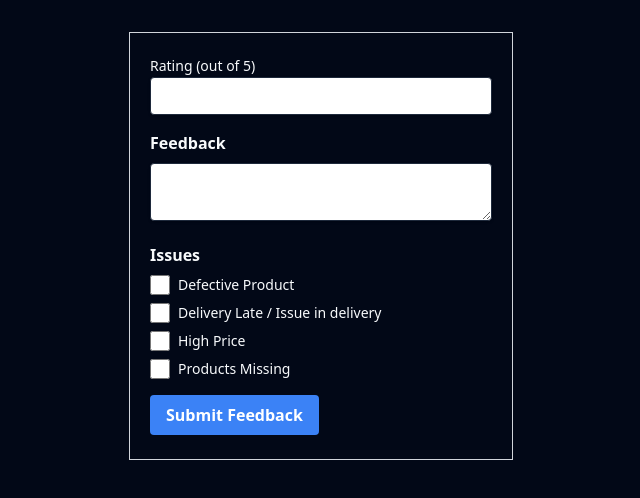
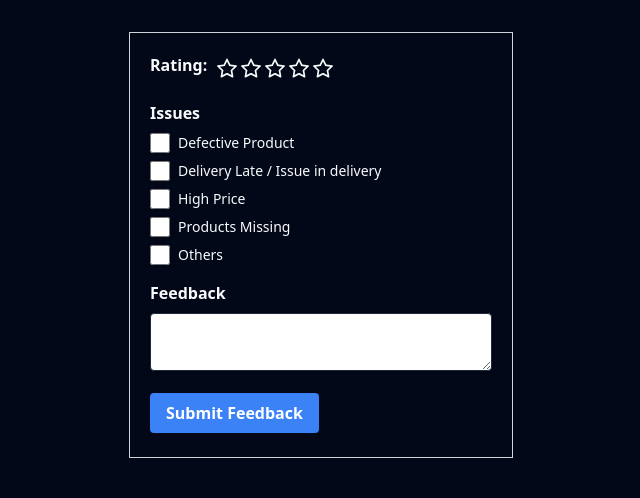
Before and after one commit to AkshadGawde/hackathon, a React (Vite) app: page /feedback in a window 1280 px wide. Shown: the top 498 px of the page, without its empty margins (319-959 px from the left). Built offline with nearby package versions, Linux system fonts and the light colour scheme; no server answers.

Commit message:
feedback_form_done

```diff
--- a/src/Pages/Student/FeedbackForm.jsx
+++ b/src/Pages/Student/FeedbackForm.jsx
@@ -1,48 +1,45 @@
-import React from 'react'
-import { useForm } from 'react-hook-form'
-import { useNavigate } from "react-router-dom";
+import React, { useState } from 'react';
+import { useForm } from 'react-hook-form';
+import { useNavigate } from 'react-router-dom';
+import { AiFillStar, AiOutlineStar } from 'react-icons/ai';
+
 const FeedbackForm = () => {
   const { register, handleSubmit } = useForm();
   const navigate = useNavigate();
+  const [rating, setRating] = useState(0);
+
+  const handleStarClick = (value) => {
+    setRating(value);
+  };
 
   const onSubmit = (data) => {
-      console.log(data);
-      navigate("/attendance");
+    console.log({ ...data, rating });
+    navigate('/attendance');
   };
 
-
   return (
-        <div className="border border-gray-300 max-w-sm mx-auto mt-8 p-5 pb-0 mb-5"> {/* Add border to the whole page */}
+    <div className="border border-gray-300 max-w-sm mx-auto mt-8 p-5 pb-0 mb-5">
       <form onSubmit={handleSubmit(onSubmit)} className="">
-
-
-                <div className="mb-4">
-                    <label htmlFor="rating" className="text-sm ">
-                        Rating (out of 5)
+        <div className="mb-4 flex items-center">
+          <label htmlFor="rating" className="block font-bold mb-2 pr-2">
+            Rating:
           </label>
-                    <input
-                        type="number"
-                        id="rating"
-                        name="rating"
-                        {...register("rating")}
-                        className="shadow appearance-none border rounded w-full py-2 px-3 leading-tight focus:outline-none focus:shadow-outline text-black placeholder-black"
-                    />
-                </div>
-
-                <div className="mb-4">
-                    <label htmlFor="feedback" className="block font-bold mb-2 ">
-                        Feedback
-                    </label>
-                    <textarea
-                        id="feedback"
-                        name="feedback"
-                        {...register("feedback")}
-                        className="shadow appearance-none border rounded w-full py-2 px-3  leading-tight focus:outline-none focus:shadow-outline text-black placeholder-black"
-                    ></textarea>
+          {[1, 2, 3, 4, 5].map((value) => (
+            <span
+              key={value}
+              onClick={() => handleStarClick(value)}
+              className="cursor-pointer"
+            >
+              {value <= rating ? (
+                <AiFillStar className="text-yellow-500 text-2xl" /> // Increase size with text-2xl class
+              ) : (
+                <AiOutlineStar className="text-2xl" /> // Increase size with text-2xl class
+              )}
+            </span>
+          ))}
         </div>
         <div className="mb-4">
           <p className="block font-bold mb-2 ">Issues</p>
-
           <label className="flex items-center mb-2">
             <input
               type="checkbox"
@@ -86,7 +83,30 @@ const FeedbackForm = () => {
             />
             <span className="ml-2 text-sm ">Products Missing</span>
           </label>
+          <label className="flex items-center mb-2">
+            <input
+              type="checkbox"
+              name="issues"
+              value="Issue 4"
+              {...register("issues")}
+              className="form-checkbox text-indigo-600 h-5 w-5"
+            />
+            <span className="ml-2 text-sm ">Others</span>
+          </label>
         </div>
+        <div className="mb-4">
+          <label htmlFor="feedback" className="block font-bold mb-2">
+            Feedback
+          </label>
+          <textarea
+            id="feedback"
+            name="feedback"
+            {...register('feedback')}
+            className="shadow appearance-none border rounded w-full py-2 px-3 leading-tight focus:outline-none focus:shadow-outline text-black placeholder-black"
+          ></textarea>
+        </div>
+
+
 
         <div className="mb-6">
           <button
```
Lines whose indentation alone changed are shown as unchanged.
